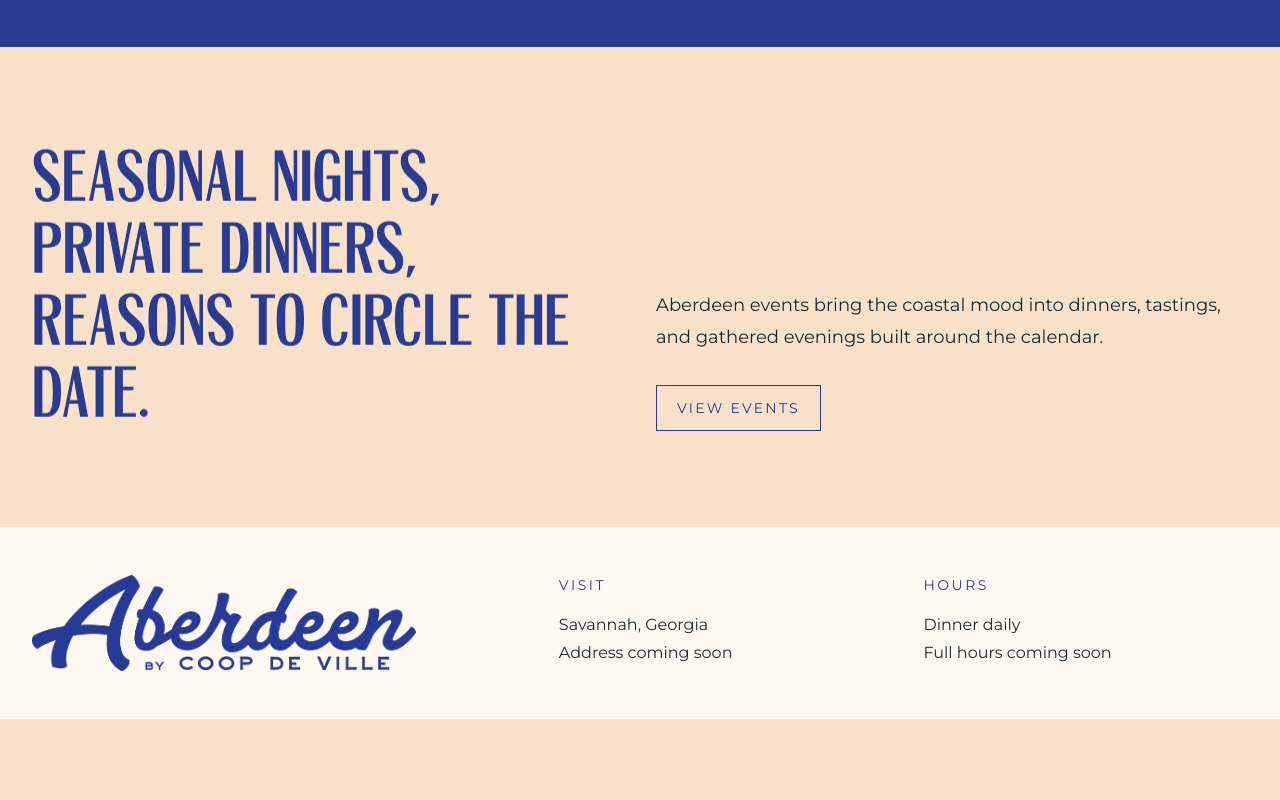
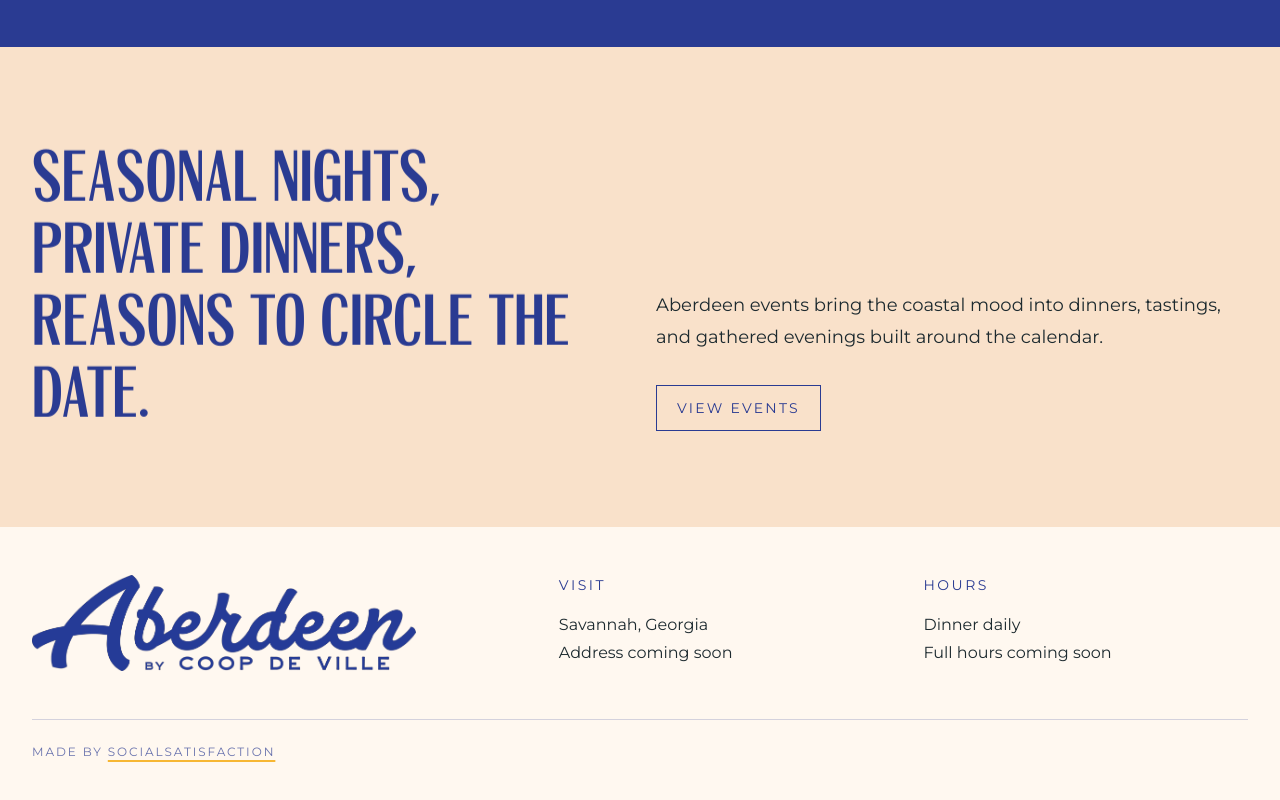
Before and after one commit to briggsdavis/aberdeen, a React (Vite) app: page / in a window 1280 px wide. Shown: the part 3531-4331 px from the top of the page. Before the commit the page ends 4250 px from the top, so only its background shows below. Built offline with nearby package versions, Linux system fonts and the light colour scheme; no server answers; what @convex-dev/auth would draw is missing.

Commit message:
Add "Made by SocialSatisfaction" credit to footer
Links to https://socialsatisfaction.agency/

Co-Authored-By: Claude Opus 4.8 <noreply@anthropic.com>
Claude-Session: https://claude.ai/code/session_01RbUcm3hcqrpgW4w8jW2qor

```diff
--- a/src/components/site-footer.tsx
+++ b/src/components/site-footer.tsx
@@ -22,6 +22,19 @@ function SiteFooter() {
           </p>
         </div>
       </div>
+      <div className="mt-12 border-t border-aberdeen-blue/20 pt-6">
+        <p className="font-utility text-xs tracking-[0.16em] text-aberdeen-blue/70 uppercase">
+          Made by{" "}
+          <a
+            className="underline decoration-citrus decoration-2 underline-offset-4 transition hover:text-aberdeen-blue"
+            href="https://socialsatisfaction.agency/"
+            rel="noreferrer"
+            target="_blank"
+          >
+            SocialSatisfaction
+          </a>
+        </p>
+      </div>
     </footer>
   )
 }
```
